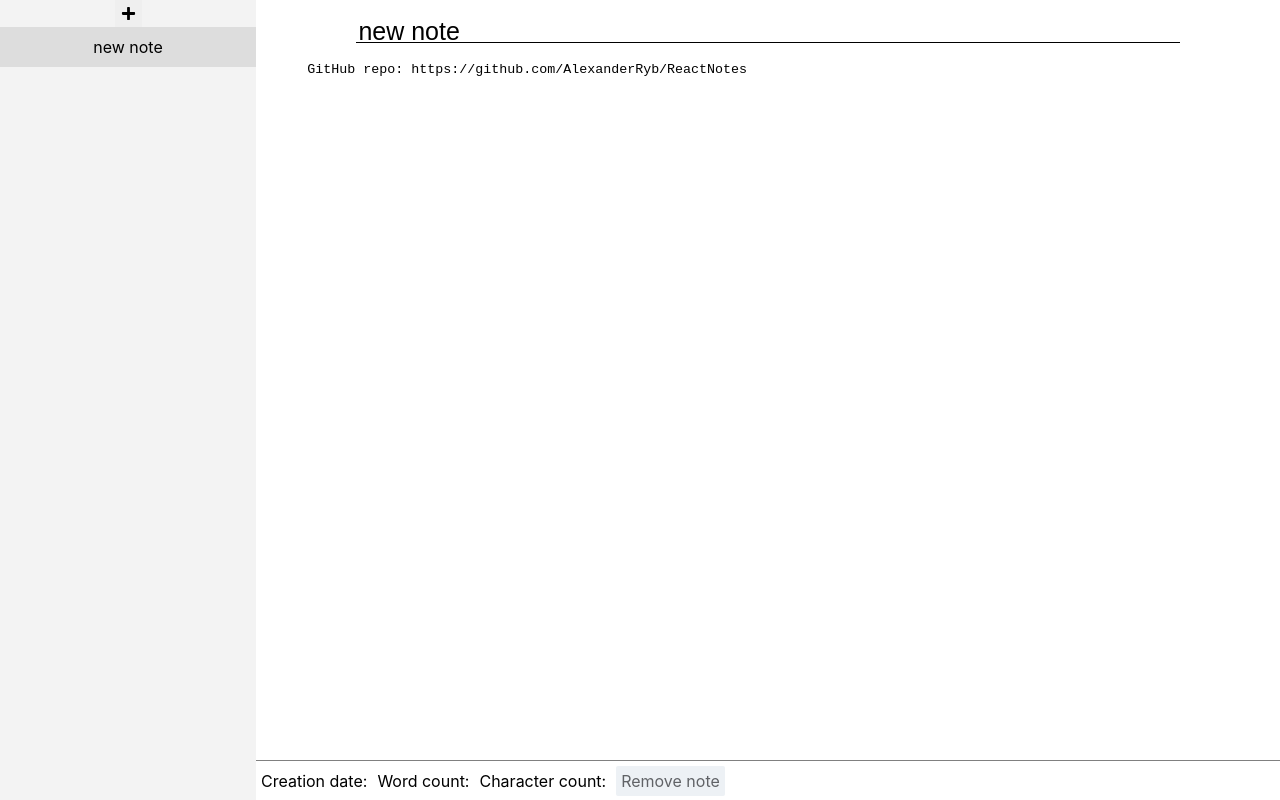
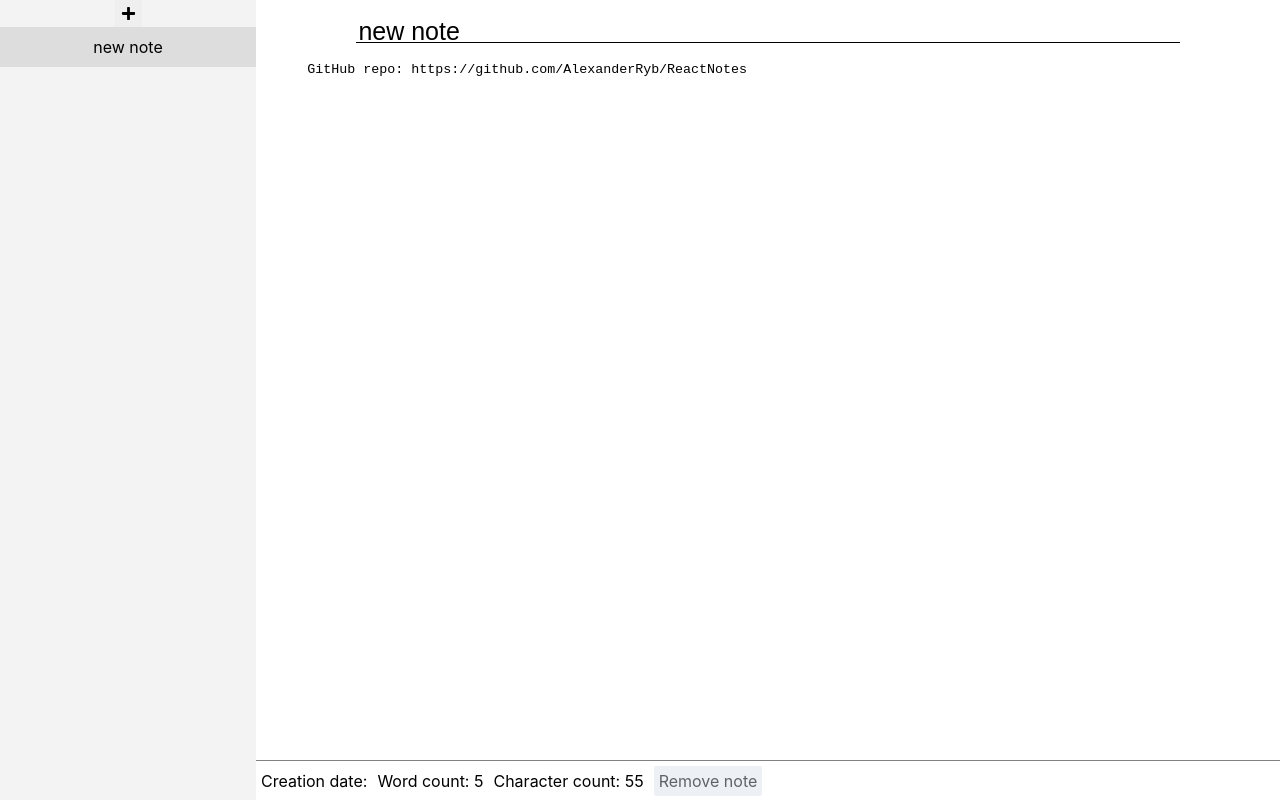
Before and after one commit to AlexanderRyb/ReactNotes, a React (Create React App) app: page / in a window 1280 px wide. Built offline with nearby package versions, Linux system fonts and the light colour scheme.

Commit message:
character and word count

```diff
--- a/src/Components/Editor/Editor.tsx
+++ b/src/Components/Editor/Editor.tsx
@@ -2,7 +2,6 @@ import  {updateNoteContent, updateNoteTitle, removeNote}  from '../../redux/acti
 
 import './editor.css'
 import { useSelector,useDispatch } from 'react-redux';
-
 
 
 export const Editor = () => {
@@ -19,6 +18,34 @@ const handleTitleChange = (e: any) => {
   const newValue = e.target.value;
   dispatch(updateNoteTitle(newValue));
 };
+
+const characterCount= notes[activeNote].content.length
+
+function countWords(inputString: string){
+  let wordCounter = 0;
+  let inWord = false;
+  const wordSeparators = [' ', ',', '.', ':', '\t', '\n'];
+
+  for (let char of inputString){
+    if (wordSeparators.includes(char)){
+      if (inWord) {
+        wordCounter++;
+        inWord = false;
+      }
+    }
+      else if (char.match(/[a-zA-Z]/)) {
+        // If the current character is a letter, mark that we're inside a word
+        inWord = true;
+      }
+
+  }
+  if (inWord) {
+    wordCounter++;
+  }
+  return wordCounter
+
+}
+const wordCount = countWords(notes[activeNote].content)
 
 
   return (
@@ -40,8 +67,8 @@ const handleTitleChange = (e: any) => {
         </div>
         <footer>
           <div className='creation-date'>Creation date: </div>
-          <div className='word-count'>Word count: </div>
-          <div className='character-count'>Character count: </div>
+          <div className='word-count'>Word count: {wordCount} </div>
+          <div className='character-count'>Character count: {characterCount}</div>
           <div className='remove-note-button'
           onClick={()=> {
           dispatch(removeNote())
```
Also changed, not shown: src/redux/reducer.js (line endings or trailing spaces).
